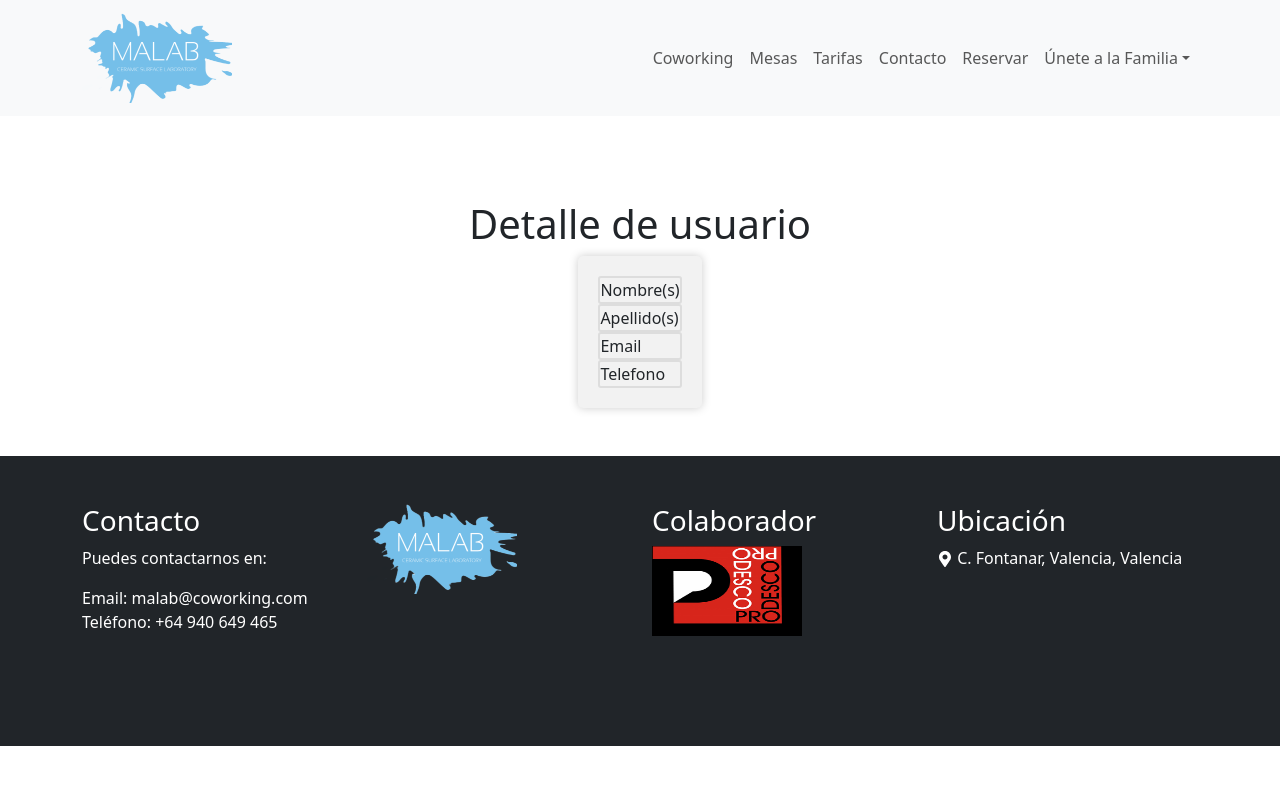
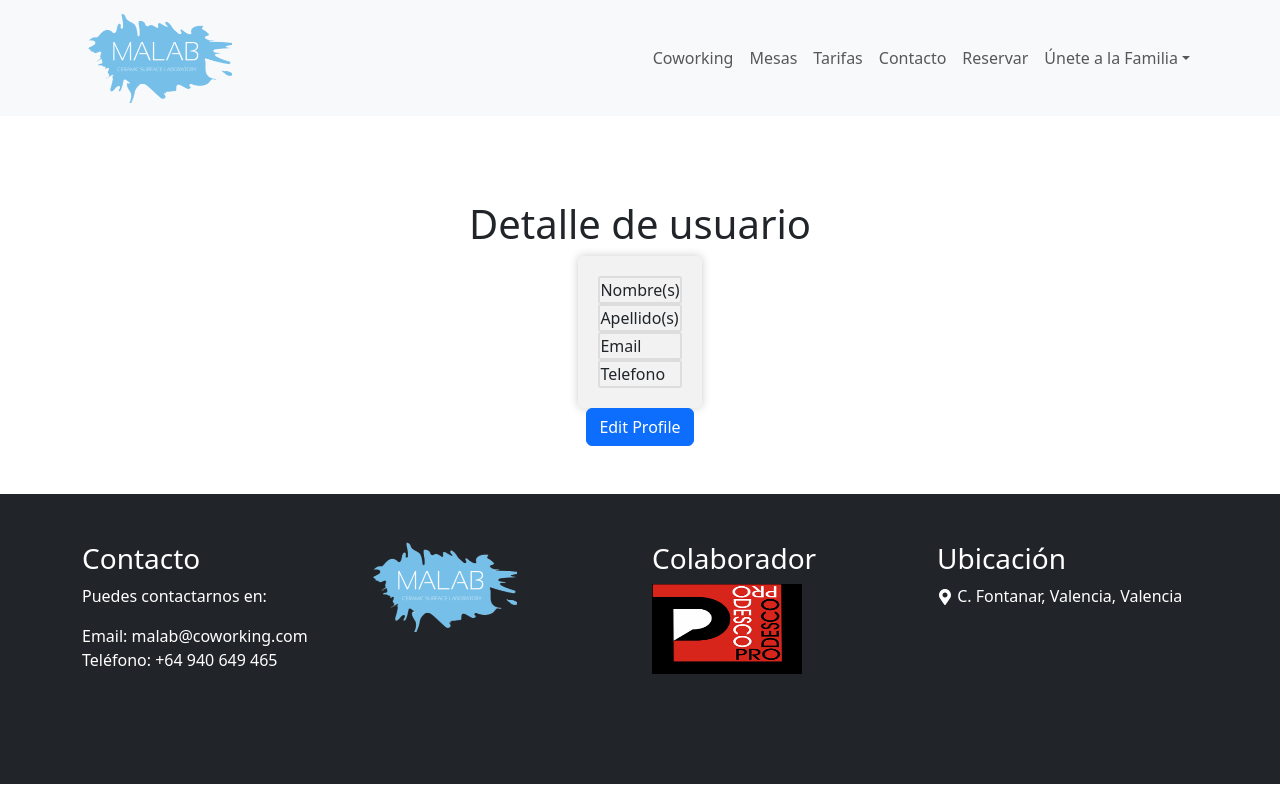
Before and after one commit to MarioAAT/mat-geekhubs-fsd-frontend-malab, a React (Vite) app in the folder Front_MALAB/: page /infousuario in a window 1280 px wide. Built offline with nearby package versions, Linux system fonts and the light colour scheme; a web font is replaced by a local one.

Commit message:
Se hicieron modificaciones para poder guardar los datos del usuario en REdux

```diff
--- a/Front_MALAB/src/layouts/allUsuarios/UsuarioDetail.jsx
+++ b/Front_MALAB/src/layouts/allUsuarios/UsuarioDetail.jsx
@@ -1,6 +1,8 @@
 import React, { useEffect } from 'react';
 import { useSelector } from 'react-redux';
 import { detailData } from '../userDetail/detailSlice';
+import { Button } from 'react-bootstrap';
+import { Link } from 'react-router-dom';
 import '../allUsuarios/UsuarioDetail.css'
 
 export const UsuarioDetail = () => {
@@ -24,6 +26,7 @@
                 <div className='texto'>Telefono</div>
                 {detailRedux?.choosenObject?.telefono}
             </div>
+            <Button as={Link} to={'/admineditperfil'} >Edit Profile</Button>
         </div>
         </>
     )
```
